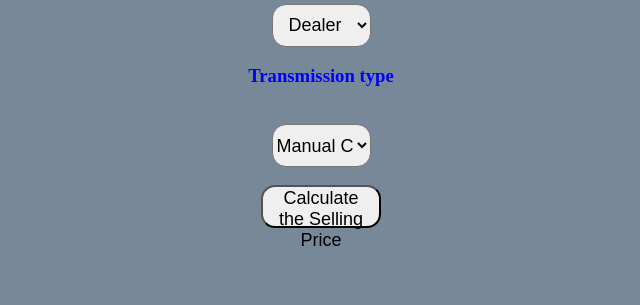
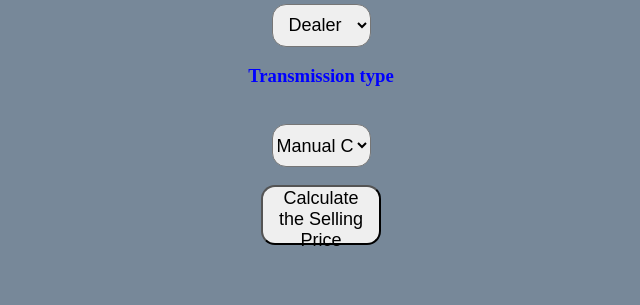
Before and after one commit to Nikhil14384/CarPricePrediction, a Flask app: page / in a window 1280 px wide. Shown: the part 640-945 px from the top of the page, without its empty margins (319-959 px from the left). Run offline with Flask 2, Linux system fonts and the light colour scheme; parts of the project's set-up code (start-up, migrations or seed data) failed here and were passed over.

Commit message:
Update index.html

```diff
--- a/templates/index.html
+++ b/templates/index.html
@@ -116,7 +116,7 @@
 
         #sub {
             width: 120px;
-            height: 43px;
+            height: 60px;
             text-align: center;
             border-radius: 14px;
             font-size: 18px;
```
